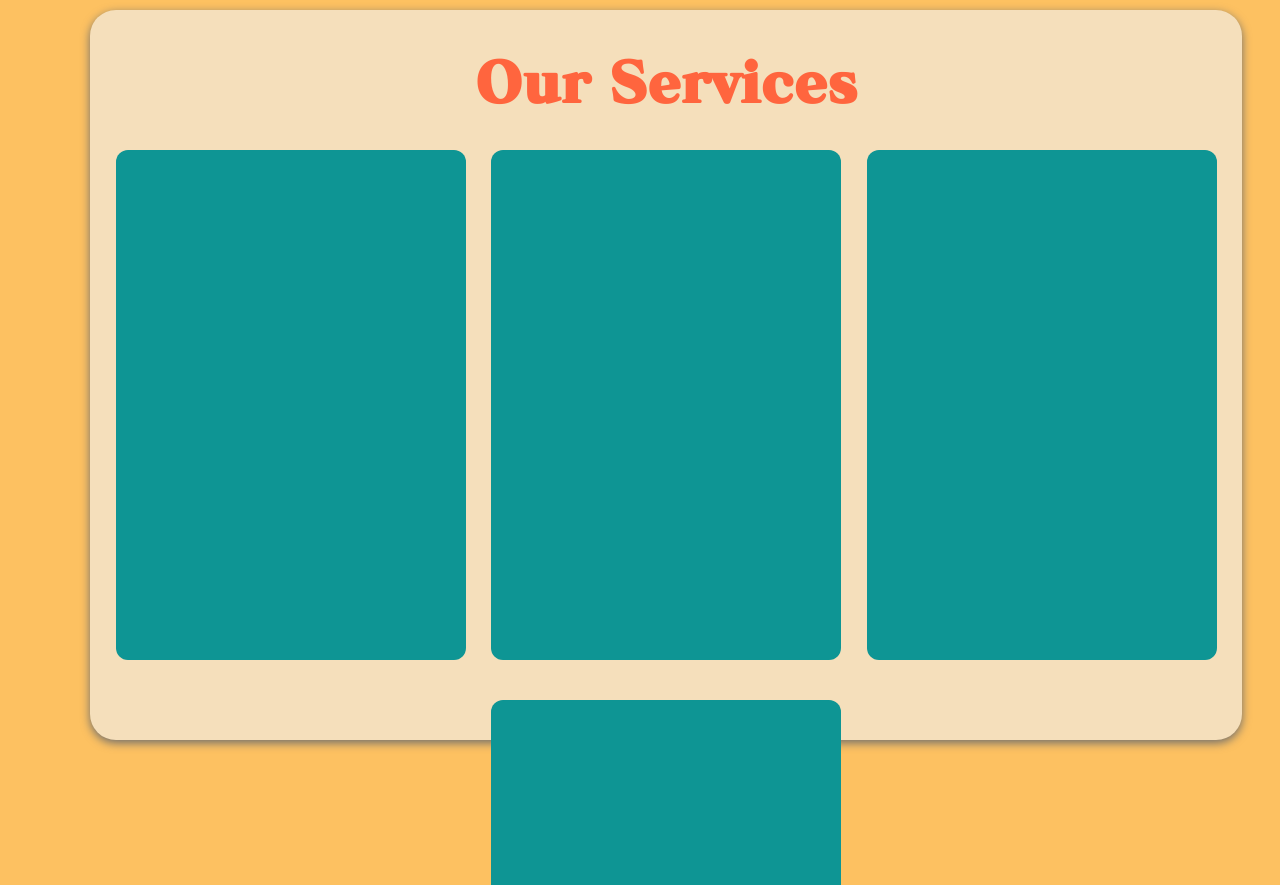
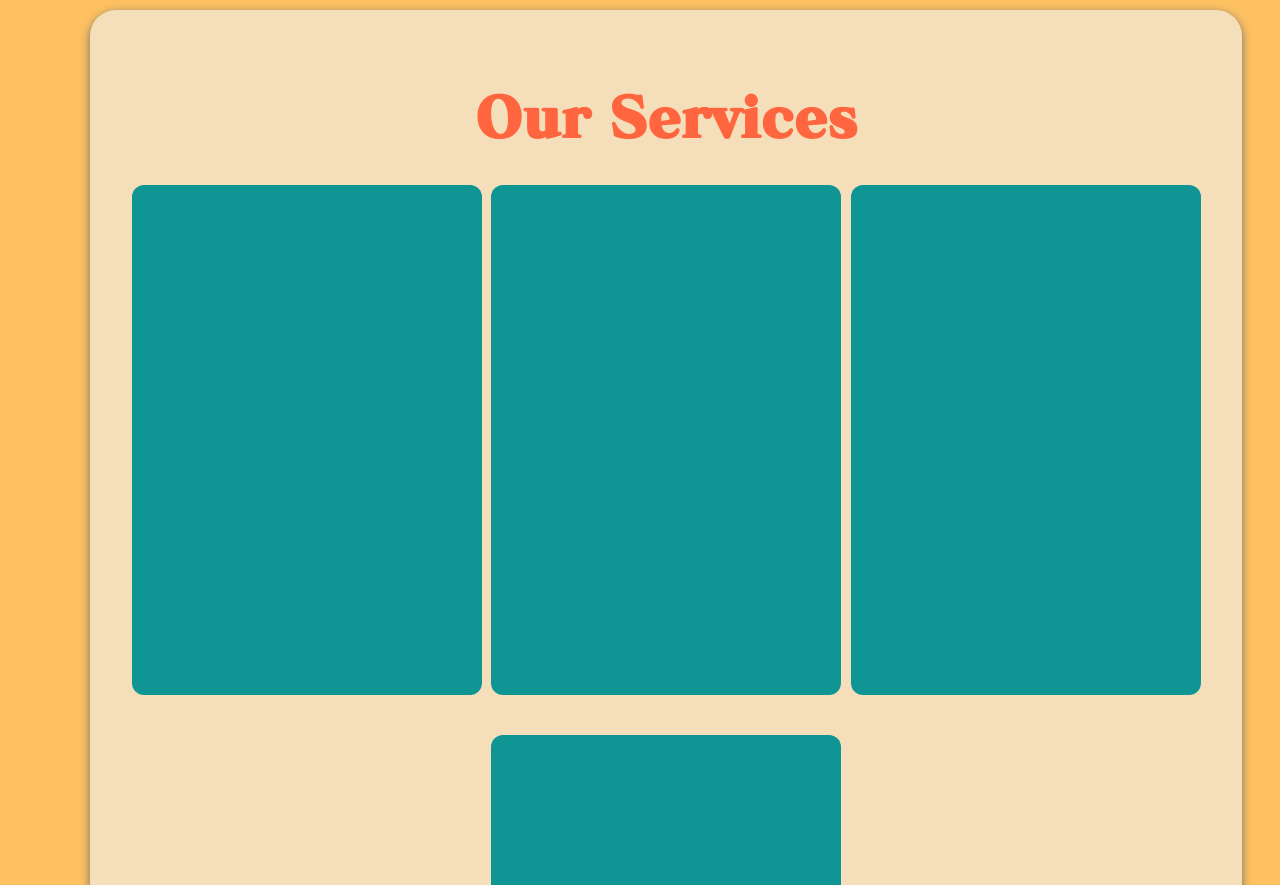
Before and after one commit to Marktrex/gr2_bscs3a_petconnect, a PHP site: page /landing-page-light.html in a window 1280 px wide; the page is wider, and only the part inside the window is pictured. Shown: the part 996-1881 px from the top of that part. Run offline with PHP 8.4, Linux system fonts and the light colour scheme.

Commit message:
fixed services height

```diff
--- a/src/landing-page-light.css
+++ b/src/landing-page-light.css
@@ -213,11 +213,11 @@ header .navbar {
 main{
   background: #f5dfbb;
   width: 90%;
-  height: 730px;
   margin-top: 30px;
   margin-left: 90px;
   border-radius: 26px;
   box-shadow: 0px 3px 10px rgb(110, 109, 109);
+  padding: 5rem 2rem;
 }
 
 .container1 h1{
@@ -225,7 +225,6 @@ main{
   color: #ff653e;
   font-size: 55px;
   text-align: center;
-  padding-top: 45px;
 }
 
 .services{
```
